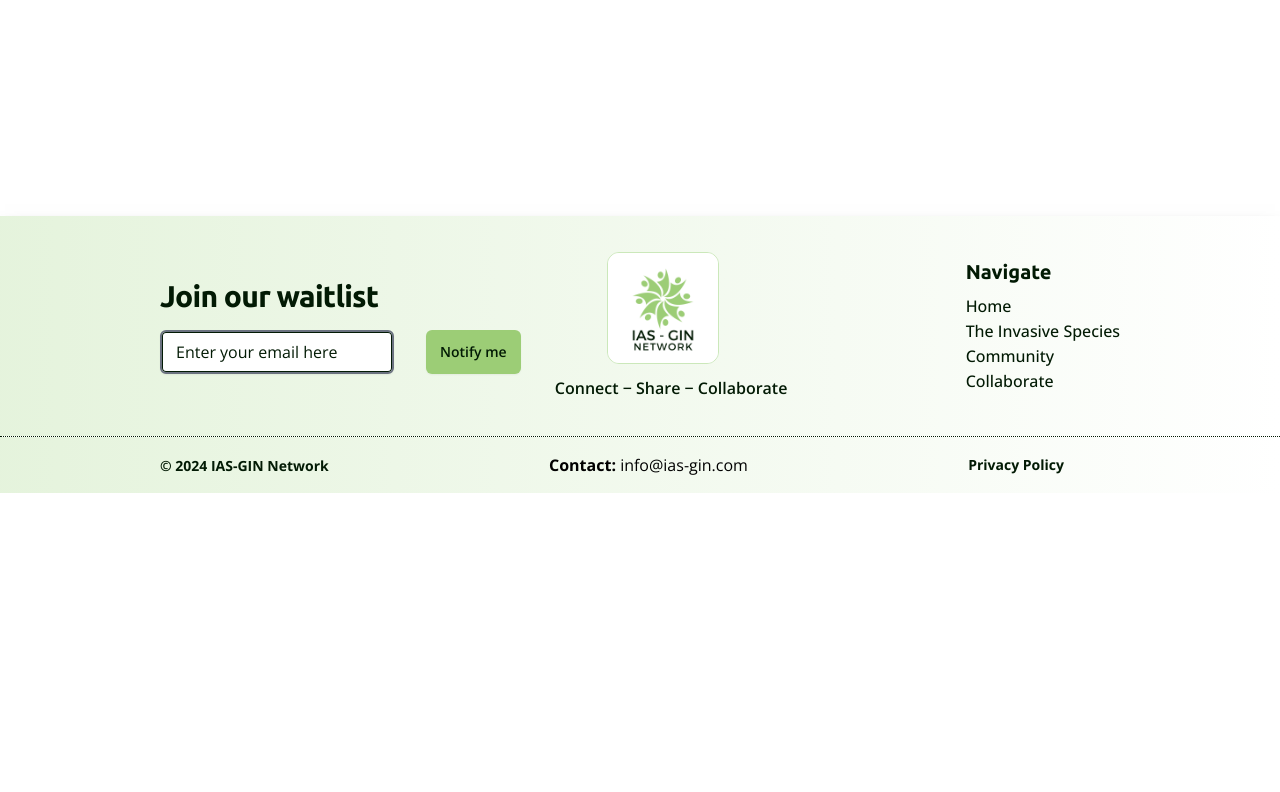
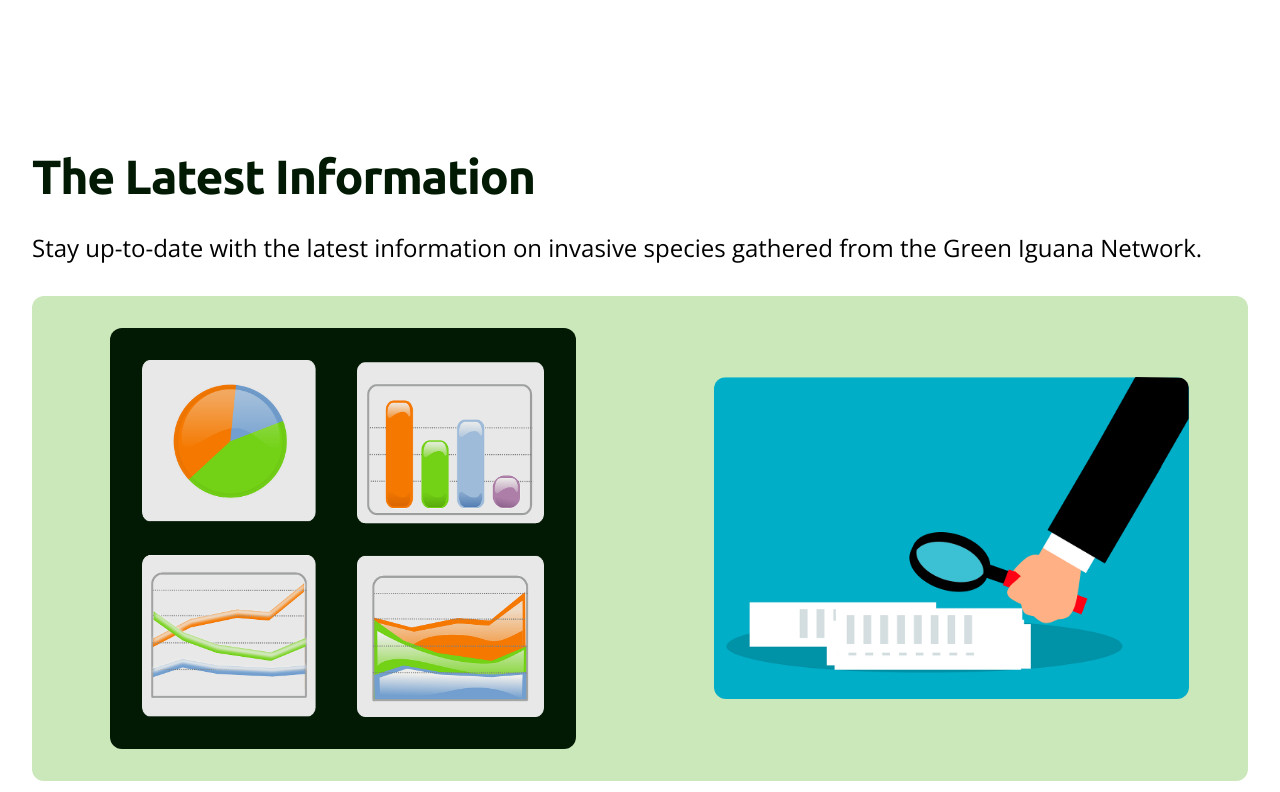
Before and after one commit to Ed-TheVisionMaker/green-ig-ias-network, a Next.js app: page / in a window 1280 px wide. Shown: the part 3588-4380 px from the top of the page. Before the commit the page ends 4081 px from the top, so only its background shows below. Built offline with nearby package versions, Linux system fonts and the light colour scheme; a web font is replaced by a local one.

Commit message:
style: styled stay up to date hero section

```diff
--- a/app/page.tsx
+++ b/app/page.tsx
@@ -3,6 +3,7 @@ import HeroSection from '@/components/HeroSection';
 import CommunityHero from '@/components/CommunityHero';
 import InvasiveSpeciesHero from '@/components/InvasiveSpeciesHero';
 import CollaborateHero from '@/components/CollaborateHero';
+import StayUpToDateHero from '@/components/StayUpToDateHero';
 
 export default function Home() {
   return (
@@ -13,6 +14,7 @@ export default function Home() {
             <InvasiveSpeciesHero />
             <CommunityHero />
             <CollaborateHero />
+            <StayUpToDateHero />
           </div>
       </div>
     </div>
--- a/components/StayUpToDateHero/index.tsx
+++ b/components/StayUpToDateHero/index.tsx
@@ -1,9 +1,37 @@
-import React from 'react'
+import React from 'react';
+import Container from '@/components/Container';
 
 const StayUpToDateHero = () => {
   return (
-    <div>StayUpToDateHero</div>
-  )
-}
+    <Container>
+      <div className='flex'>
+        <div>
+          <h1 className='mt-2 mb-8 text-5xl font-ubuntu font-bold tracking-tight text-ginBlack'>
+            The Latest Information
+          </h1>
+          <p className='text-2xl font-open-sans'>
+            Stay up-to-date with the latest information on invasive species
+            gathered from the Green Iguana Network.
+          </p>
 
-export default StayUpToDateHero
+          <div className='flex items-center bg-teaGreen rounded-xl mt-8'>
+            <div className='flex justify-center'>
+              <img
+                className='w-3/4 p-34 rounded-xl bg-ginBlack p-8 m-8 '
+                src='./Clker-Free-Vector-Images-graphVectors-pixabay.png'
+              />
+            </div>
+            <div className='flex justify-center'>
+              <img
+                className='w-4/5 rounded-xl m-8'
+                src='./Mohamed-hassan-pixabay-magnifying-glass.png'
+              />
+            </div>
+          </div>
+        </div>
+      </div>
+    </Container>
+  );
+};
+
+export default StayUpToDateHero;
```
